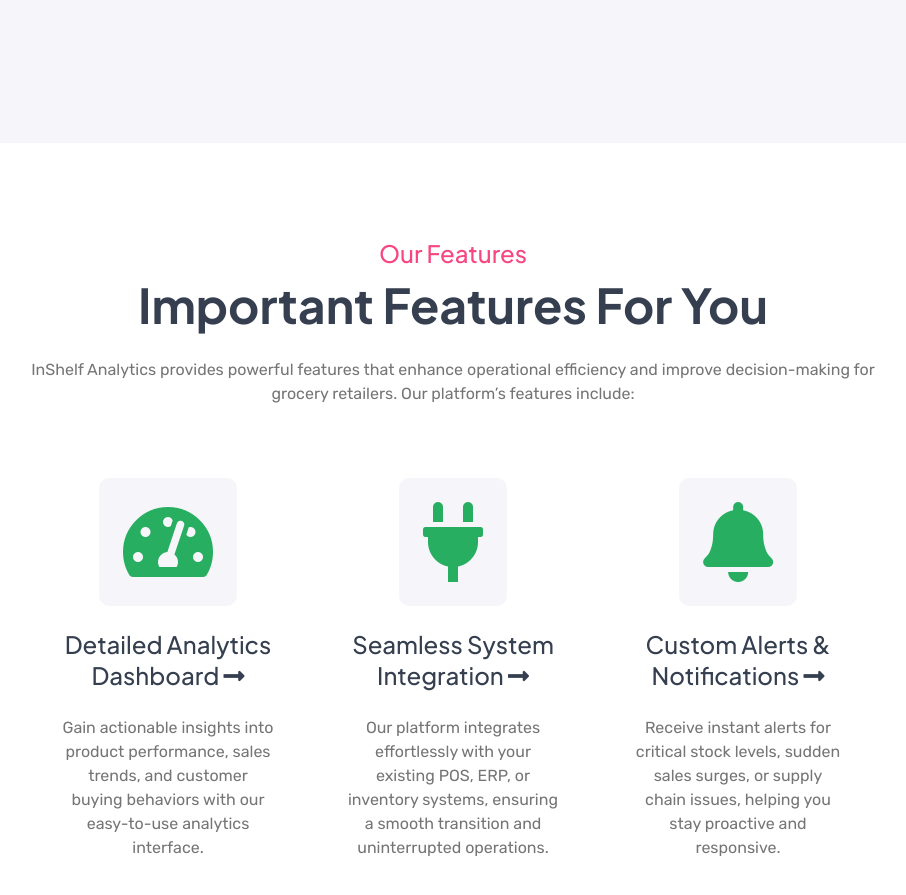
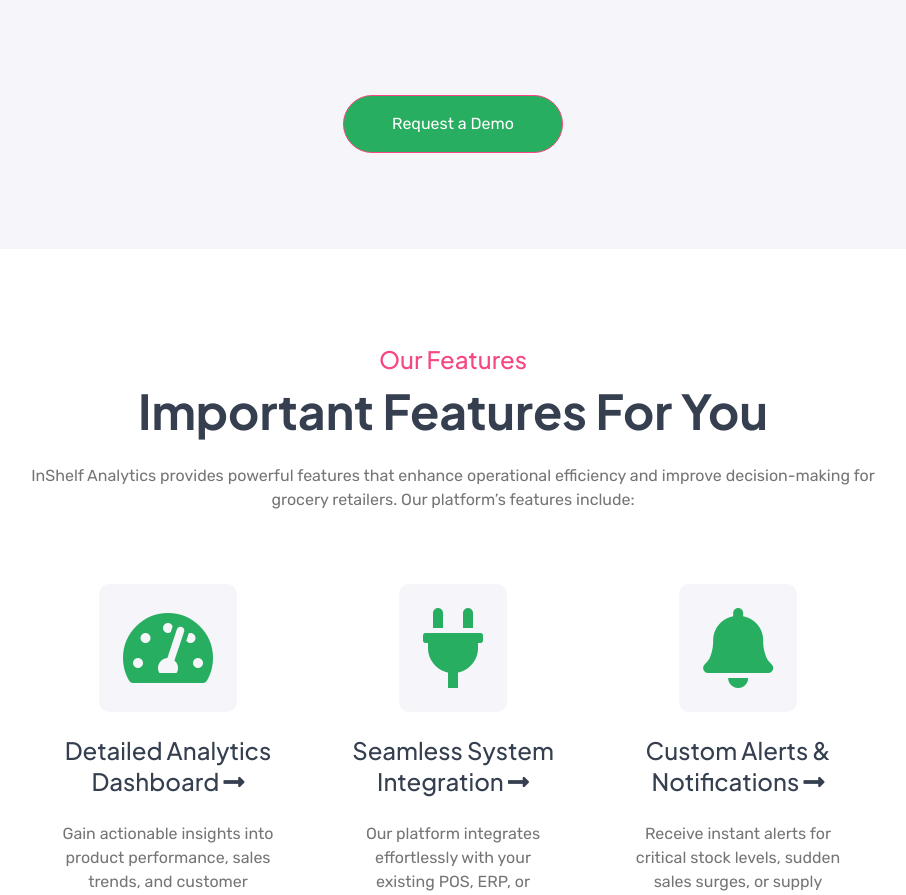
Before and after one commit to nash911/inshelf, a plain HTML site: page index.html in a window 1280 px wide. Shown: the part 2353-3248 px from the top of the page, without its empty margins (187-1093 px from the left). Drawn offline with nearby package versions, Linux system fonts and the light colour scheme.

Commit message:
Add Request a Demo button

```diff
--- a/index.html
+++ b/index.html
@@ -189,6 +189,10 @@
                         </div>
                     </div>
                 </div>
+                <!-- Add the "Request a Demo" button -->
+                <div class="text-center mt-5">
+                    <a href="#" class="btn btn-primary rounded-pill py-3 px-5">Request a Demo</a>
+                </div>
             </div>
         </div>
         <!-- How It Works End -->
@@ -305,6 +309,12 @@
                                 </div>
                             </div>
                         </div>
+                        <!-- Request a Demo Button -->
+                        <!-- <div class="col-lg-6 text-center wow fadeInRight" data-wow-delay="0.1s">
+                            <h2 class="mb-4">Ready to Transform Your Grocery Operations?</h2>
+                            <p class="mb-4">Experience the power of AI-driven insights with InShelf Analytics.</p>
+                            <a href="#" class="btn btn-primary rounded-pill py-3 px-5">Request a Demo</a>
+                        </div> -->
                     </div>
                 </div>
             </div>
```
Also changed, not shown: css/style.css (+28 -0 lines).
